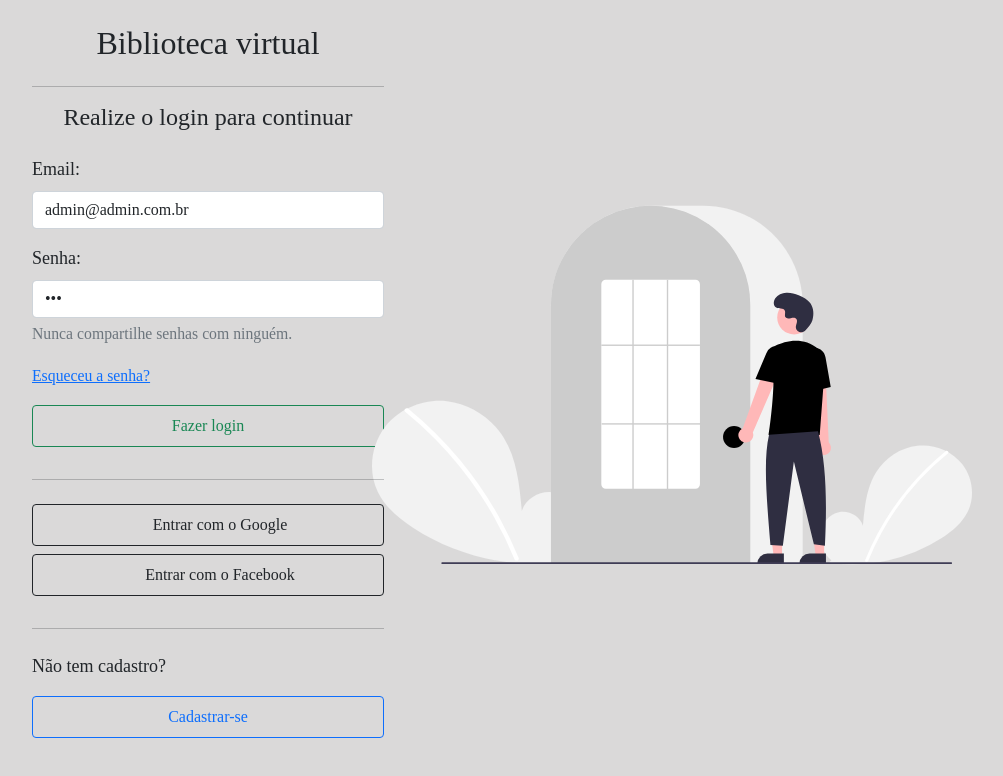
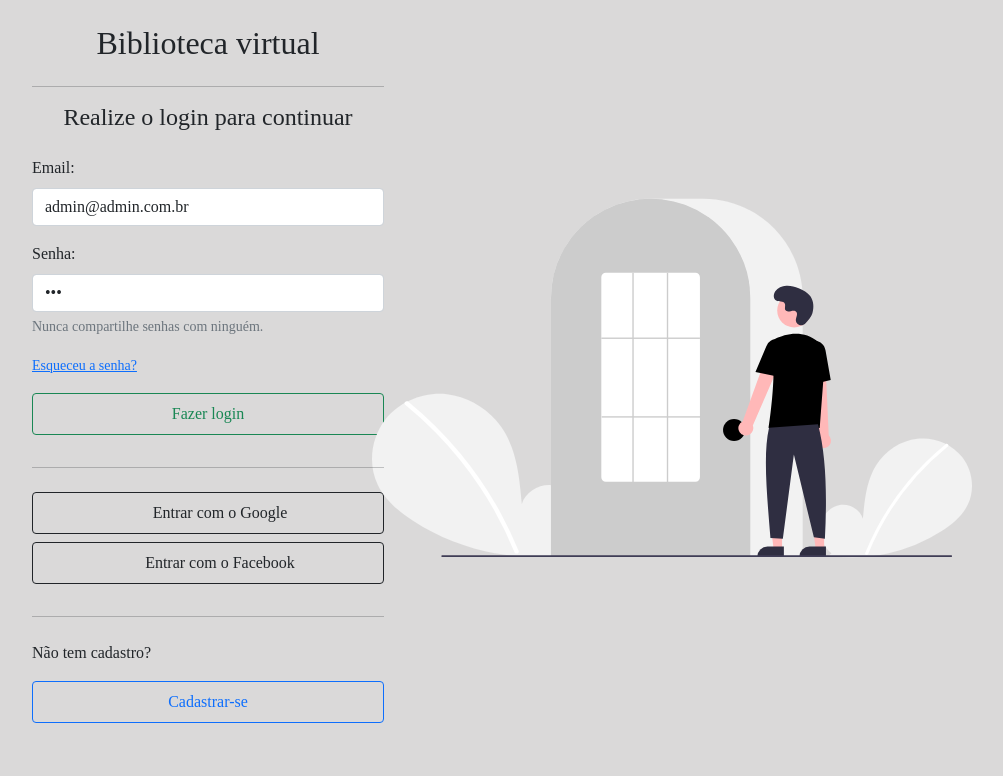
Before and after one commit to ViniciusPosssatto/Projeto_2-DEVinHouse, a Vue app in the folder projetovuefinal/: page /#/login in a window 1280 px wide. Shown: the top 776 px of the page, without its empty margins (268-1271 px from the left). Built offline with nearby package versions, Linux system fonts and the light colour scheme; what vue-loading-overlay, vue-toast-notification, vue3-gravatar would draw is missing.

Commit message:
Ajustado o tamanho dos cards

```diff
--- a/projetovuefinal/src/App.vue
+++ b/projetovuefinal/src/App.vue
@@ -26,7 +26,7 @@ import SideBar from './components/template/sidebar/SideBar.vue';
 
 <style>
 body {
-  font-size: 18px;
+
   font-family: 'Times New Roman', Times, serif;
   background-color: #bbbaba8a !important;
 }
--- a/projetovuefinal/src/views/dashboard/PageInventario.vue
+++ b/projetovuefinal/src/views/dashboard/PageInventario.vue
@@ -98,7 +98,7 @@
             <div v-for="(item, index) in listaLivros" :key="index" class="row">
 
               <div class="col-3">
-                <div class="tamanho card text-white bg-dark m-2 align-items-baseline" style="width: 15rem; height: 30rem; max-width: 15rem; max-height: 30rem; justify-content: space-evenly">
+                <div class="tamanho card text-white bg-dark m-2 align-items-baseline" style="width: 15rem; height: 31rem; max-width: 15rem; max-height: 31rem; justify-content: space-evenly">
                   <div class="row m-2 align-items-baseline" style=" max-width: 300px; align-self: center; justify-content: center;">
                     <img :src="item.url" alt="" style="border-radius: 20px; width: 250px;">
                   </div>
```
